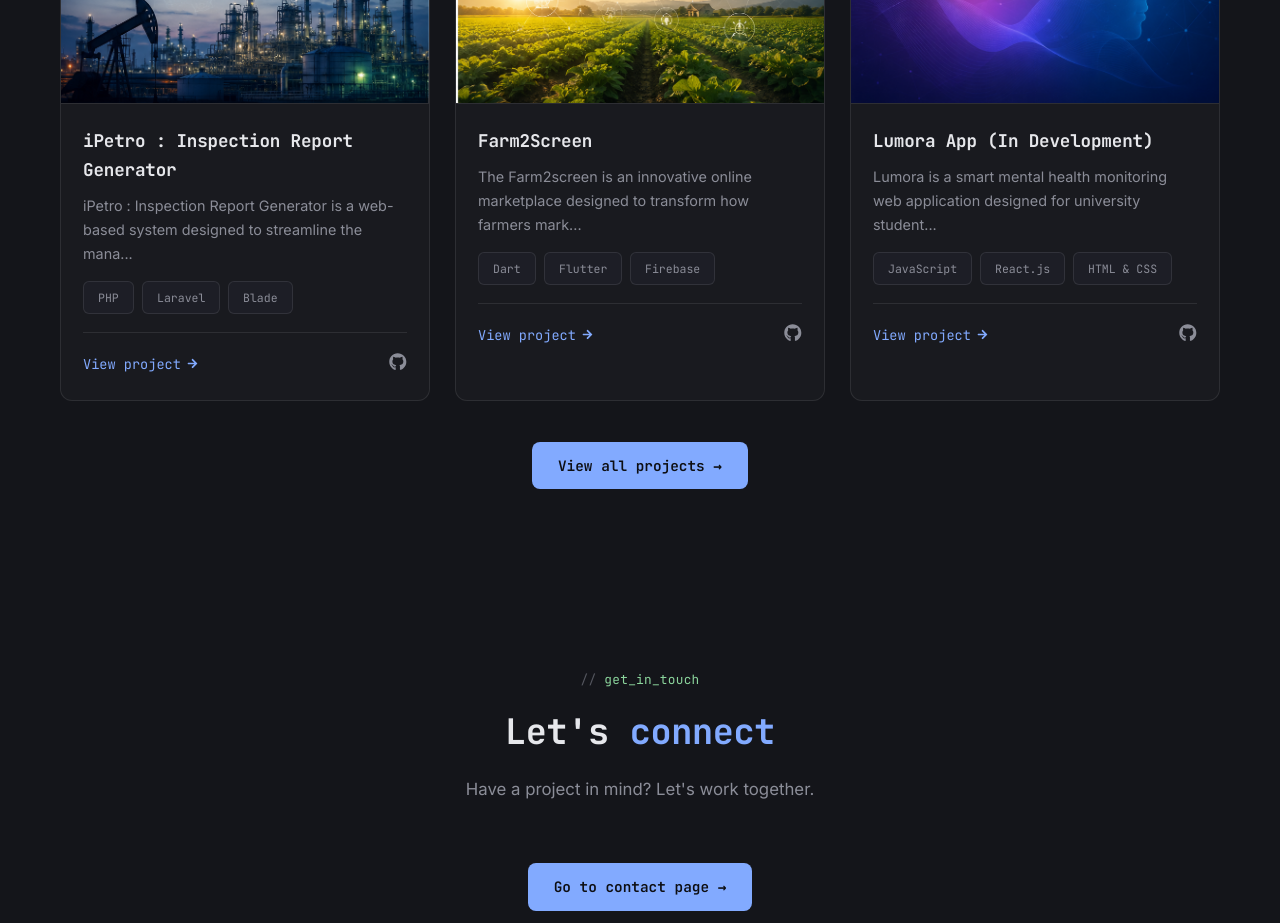
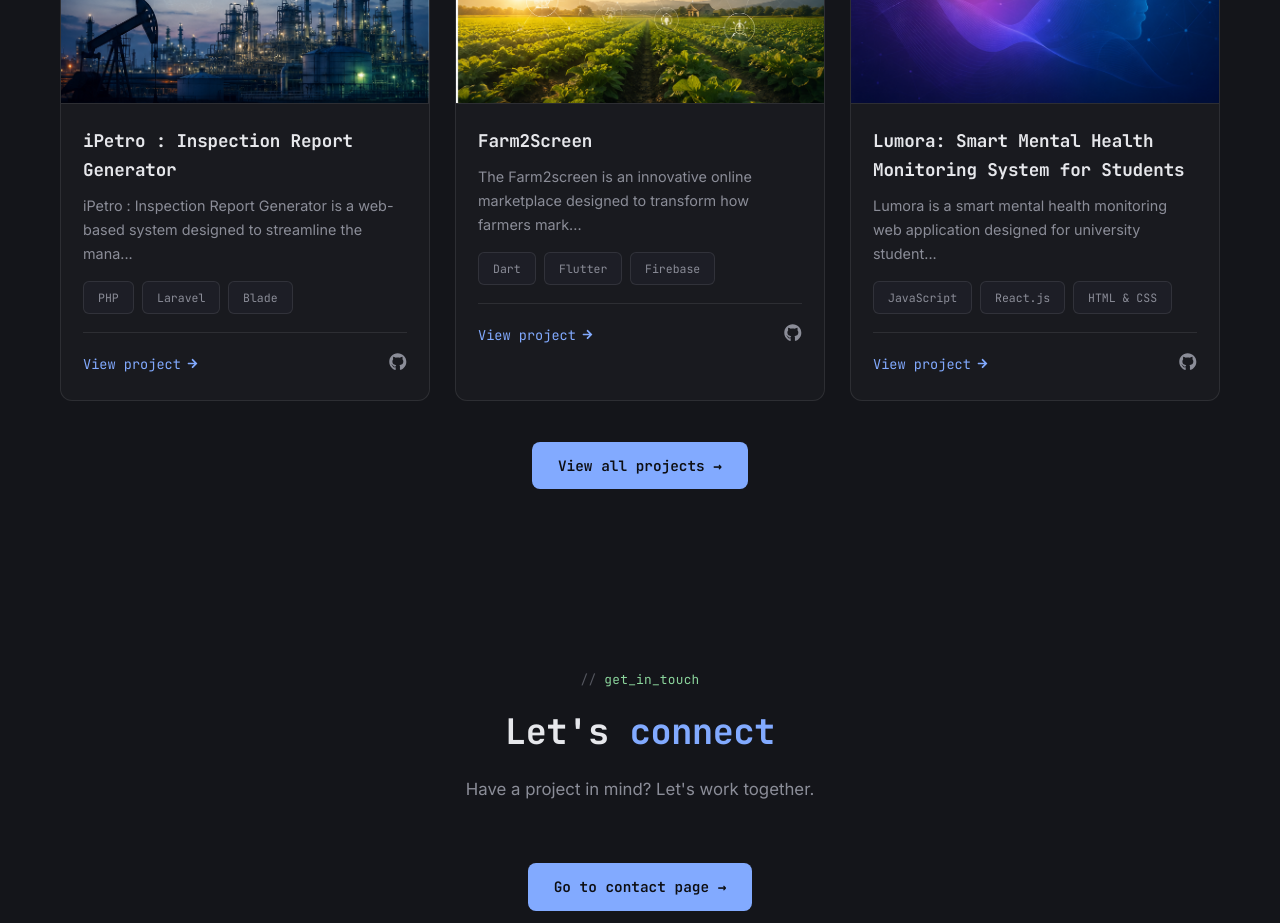
Before and after one commit to harissuresh03/haris-suresh-portfolio, a React (Create React App) app: page / in a window 1280 px wide. Shown: the part 3860-4783 px from the top of the page. Built offline with nearby package versions, Linux system fonts and the light colour scheme.

Commit message:
Added minor title details for one of the project

```diff
--- a/src/data/projectsData.js
+++ b/src/data/projectsData.js
@@ -81,7 +81,7 @@ export const projects = [
   },
   {
     id: 3,
-    title: 'Lumora App (In Development)',
+    title: 'Lumora: Smart Mental Health Monitoring System for Students',
     description: 'Lumora is a smart mental health monitoring web application designed for university students to track their emotional well-being, identify early signs of stress or mental health risks, and receive personalized support. The platform provides continuous mental health monitoring through mood tracking, self-assessment journals, behavioral insights, and data-driven recommendations. Unlike generic wellness apps, Lumora integrates AI-driven emotional support and counsellor oversight, aiming to encourage self-awareness and proactive mental health care among students.',
     technologies: ['JavaScript', 'React.js', 'HTML & CSS', 'Express.js (Node.js framework)', 'MySQL'],
     platform: 'Web Application',
```
Also changed, not shown: src/assets/images/projects/lumora/counsellingdashboard.png (renamed from src/assets/images/projects/lumora/counsellordashboard.png).
